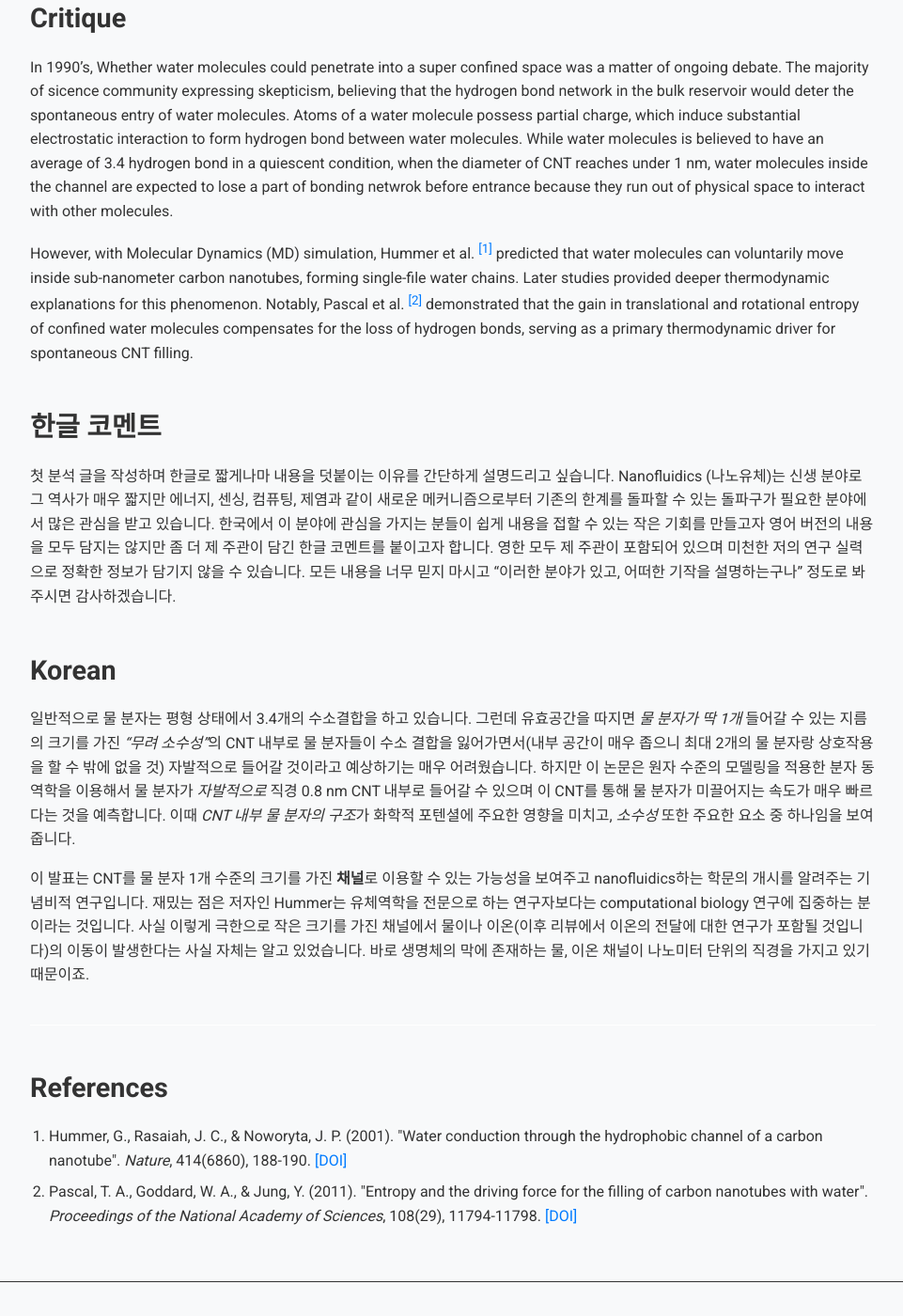
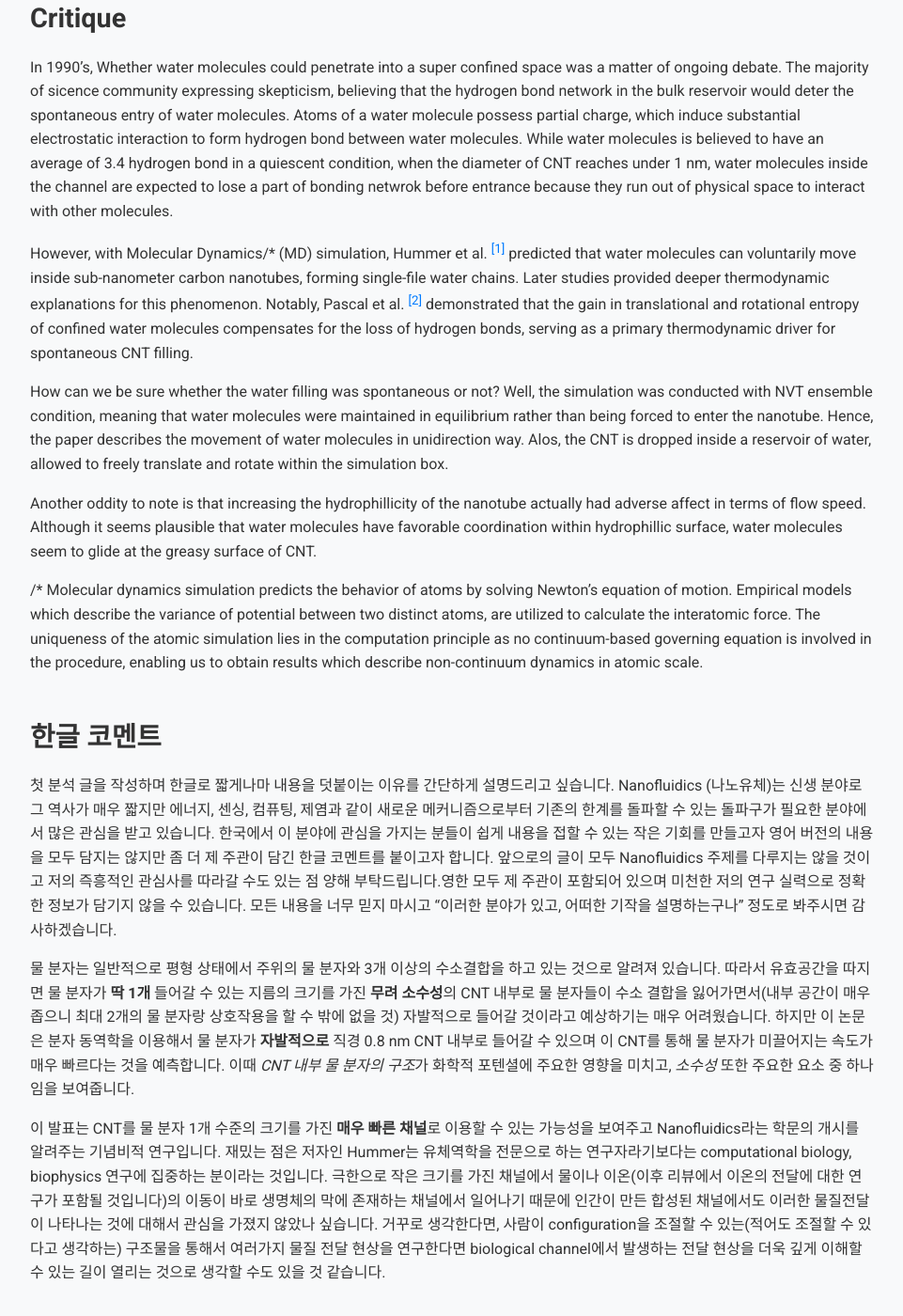
Before and after one commit to uskmba/uskmba.github.io, a Jekyll site: the page built from _posts/2026-08-24-review-CNT-water-permeation.md, in a window 1280 px wide and 1400 px high, scrolled down 1030 px. Shown: the whole window at 94% size, without its empty margins (158-1119 px from the left). Built offline with Jekyll 4.4.1, drawn with Linux system fonts in a browser that asks for light colours; some of the changed text lies outside the part shown.

Commit message:
update_260824_review1

```diff
--- a/_posts/2026-08-24-review-CNT-water-permeation.md
+++ b/_posts/2026-08-24-review-CNT-water-permeation.md
@@ -13,24 +13,29 @@ categories: ["Paper Review", "CNT"]
 
 
 ## Summary
-This paper suggests that water molecules spontaneously and permeate through a carbon nanotube (CNT) channel. representing a hydrophobic nanochannel, with immensely high speed because of the unique string-like sturcture of water molecules inside the tube.
+The investigation suggestes that water molecules spontaneously permeate through a 0.8-nm-wide carbon nanotube (CNT) channel, which represents a hydrophobic nanochannel, with immensely high speed because of the unique string-like sturcture of water molecules inside the tube.
+
 
 
 
 ## Critique
 In 1990's, Whether water molecules could penetrate into a super confined space was a matter of ongoing debate. The majority of sicence community expressing skepticism, believing that the hydrogen bond network in the bulk reservoir would deter the spontaneous entry of water molecules. Atoms of a water molecule possess partial charge, which induce substantial electrostatic interaction to form hydrogen bond between water molecules. While water molecules is believed to have an average of 3.4 hydrogen bond in a quiescent condition, when the diameter of CNT reaches under 1 nm, water molecules inside the channel are expected to lose a part of bonding netwrok before entrance because they run out of physical space to interact with other molecules.
 
-However, with Molecular Dynamics (MD) simulation, Hummer et al. {% include cite.html id="hummer2001water" %} predicted that water molecules can voluntarily move inside sub-nanometer carbon nanotubes, forming single-file water chains. Later studies provided deeper thermodynamic explanations for this phenomenon. Notably, Pascal et al. {% include cite.html id="pascal2011entropy" %} demonstrated that the gain in translational and rotational entropy of confined water molecules compensates for the loss of hydrogen bonds, serving as a primary thermodynamic driver for spontaneous CNT filling.
+However, with Molecular Dynamics/* (MD) simulation, Hummer et al. {% include cite.html id="hummer2001water" %} predicted that water molecules can voluntarily move inside sub-nanometer carbon nanotubes, forming single-file water chains. Later studies provided deeper thermodynamic explanations for this phenomenon. Notably, Pascal et al. {% include cite.html id="pascal2011entropy" %} demonstrated that the gain in translational and rotational entropy of confined water molecules compensates for the loss of hydrogen bonds, serving as a primary thermodynamic driver for spontaneous CNT filling.
 
+How can we be sure whether the water filling was spontaneous or not? Well, the simulation was conducted with NVT ensemble condition, meaning that water molecules were maintained in equilibrium rather than being forced to enter the nanotube. Hence, the paper describes the movement of water molecules in unidirection way. Alos, the CNT is dropped inside a reservoir of water, allowed to freely translate and rotate within the simulation box.
+
+Another oddity to note is that increasing the hydrophillicity of the nanotube actually had adverse affect in terms of flow speed. Although it seems plausible that water molecules have favorable coordination within hydrophillic surface, water molecules seem to glide at the greasy surface of CNT.
+
+/* Molecular dynamics simulation predicts the behavior of atoms by solving Newton's equation of motion. Empirical models which describe the variance of potential between two distinct atoms, are utilized to calculate the interatomic force. The uniqueness of the atomic simulation lies in the computation principle as no continuum-based governing equation is involved in the procedure, enabling us to obtain results which describe non-continuum dynamics in atomic scale.
 
 
 
 ## 한글 코멘트
 
-첫 분석 글을 작성하며 한글로 짧게나마 내용을 덧붙이는 이유를 간단하게 설명드리고 싶습니다. Nanofluidics (나노유체)는 신생 분야로 그 역사가 매우 짧지만 에너지, 센싱, 컴퓨팅, 제염과 같이 새로운 메커니즘으로부터 기존의 한계를 돌파할 수 있는 돌파구가 필요한 분야에서 많은 관심을 받고 있습니다. 한국에서 이 분야에 관심을 가지는 분들이 쉽게 내용을 접할 수 있는 작은 기회를 만들고자 영어 버전의 내용을 모두 담지는 않지만 좀 더 제 주관이 담긴 한글 코멘트를 붙이고자 합니다. 영한 모두 제 주관이 포함되어 있으며 미천한 저의 연구 실력으로 정확한 정보가 담기지 않을 수 있습니다. 모든 내용을 너무 믿지 마시고 "이러한 분야가 있고, 어떠한 기작을 설명하는구나" 정도로 봐주시면 감사하겠습니다.
+첫 분석 글을 작성하며 한글로 짧게나마 내용을 덧붙이는 이유를 간단하게 설명드리고 싶습니다. Nanofluidics (나노유체)는 신생 분야로 그 역사가 매우 짧지만 에너지, 센싱, 컴퓨팅, 제염과 같이 새로운 메커니즘으로부터 기존의 한계를 돌파할 수 있는 돌파구가 필요한 분야에서 많은 관심을 받고 있습니다. 한국에서 이 분야에 관심을 가지는 분들이 쉽게 내용을 접할 수 있는 작은 기회를 만들고자 영어 버전의 내용을 모두 담지는 않지만 좀 더 제 주관이 담긴 한글 코멘트를 붙이고자 합니다. 앞으로의 글이 모두 Nanofluidics 주제를 다루지는 않을 것이고 저의 즉흥적인 관심사를 따라갈 수도 있는 점 양해 부탁드립니다.영한 모두 제 주관이 포함되어 있으며 미천한 저의 연구 실력으로 정확한 정보가 담기지 않을 수 있습니다. 모든 내용을 너무 믿지 마시고 "이러한 분야가 있고, 어떠한 기작을 설명하는구나" 정도로 봐주시면 감사하겠습니다.
 
-## Korean
 
-일반적으로 물 분자는 평형 상태에서 3.4개의 수소결합을 하고 있습니다. 그런데 유효공간을 따지면 *물 분자가 딱 1개* 들어갈 수 있는 지름의 크기를 가진 *"무려 소수성"*의 CNT 내부로 물 분자들이 수소 결합을 잃어가면서(내부 공간이 매우 좁으니 최대 2개의 물 분자랑 상호작용을 할 수 밖에 없을 것) 자발적으로 들어갈 것이라고 예상하기는 매우 어려웠습니다. 하지만 이 논문은 원자 수준의 모델링을 적용한 분자 동역학을 이용해서 물 분자가 *자발적으로* 직경 0.8 nm CNT 내부로 들어갈 수 있으며 이 CNT를 통해 물 분자가 미끌어지는 속도가 매우 빠르다는 것을 예측합니다. 이때 *CNT 내부 물 분자의 구조*가 화학적 포텐셜에 주요한 영향을 미치고, *소수성* 또한 주요한 요소 중 하나임을 보여줍니다.
+물 분자는 일반적으로 평형 상태에서 주위의 물 분자와 3개 이상의 수소결합을 하고 있는 것으로 알려져 있습니다. 따라서 유효공간을 따지면 물 분자가 **딱 1개** 들어갈 수 있는 지름의 크기를 가진 **무려 소수성**의 CNT 내부로 물 분자들이 수소 결합을 잃어가면서(내부 공간이 매우 좁으니 최대 2개의 물 분자랑 상호작용을 할 수 밖에 없을 것) 자발적으로 들어갈 것이라고 예상하기는 매우 어려웠습니다. 하지만 이 논문은 분자 동역학을 이용해서 물 분자가 **자발적으로** 직경 0.8 nm CNT 내부로 들어갈 수 있으며 이 CNT를 통해 물 분자가 미끌어지는 속도가 매우 빠르다는 것을 예측합니다. 이때 *CNT 내부 물 분자의 구조*가 화학적 포텐셜에 주요한 영향을 미치고, *소수성* 또한 주요한 요소 중 하나임을 보여줍니다.
 
-이 발표는 CNT를 물 분자 1개 수준의 크기를 가진 **채널**로 이용할 수 있는 가능성을 보여주고 nanofluidics하는 학문의 개시를 알려주는 기념비적 연구입니다. 재밌는 점은 저자인 Hummer는 유체역학을 전문으로 하는 연구자보다는 computational biology 연구에 집중하는 분이라는 것입니다. 사실 이렇게 극한으로 작은 크기를 가진 채널에서 물이나 이온(이후 리뷰에서 이온의 전달에 대한 연구가 포함될 것입니다)의 이동이 발생한다는 사실 자체는 알고 있었습니다. 바로 생명체의 막에 존재하는 물, 이온 채널이 나노미터 단위의 직경을 가지고 있기 때문이죠.
+이 발표는 CNT를 물 분자 1개 수준의 크기를 가진 **매우 빠른 채널**로 이용할 수 있는 가능성을 보여주고 Nanofluidics라는 학문의 개시를 알려주는 기념비적 연구입니다. 재밌는 점은 저자인 Hummer는 유체역학을 전문으로 하는 연구자라기보다는 computational biology, biophysics 연구에 집중하는 분이라는 것입니다. 극한으로 작은 크기를 가진 채널에서 물이나 이온(이후 리뷰에서 이온의 전달에 대한 연구가 포함될 것입니다)의 이동이 바로 생명체의 막에 존재하는 채널에서 일어나기 때문에 인간이 만든 합성된 채널에서도 이러한 물질전달이 나타나는 것에 대해서 관심을 가졌지 않았나 싶습니다. 거꾸로 생각한다면, 사람이 configuration을 조절할 수 있는(적어도 조절할 수 있다고 생각하는) 구조물을 통해서 여러가지 물질 전달 현상을 연구한다면 biological channel에서 발생하는 전달 현상을 더욱 깊게 이해할 수 있는 길이 열리는 것으로 생각할 수도 있을 것 같습니다.
```
